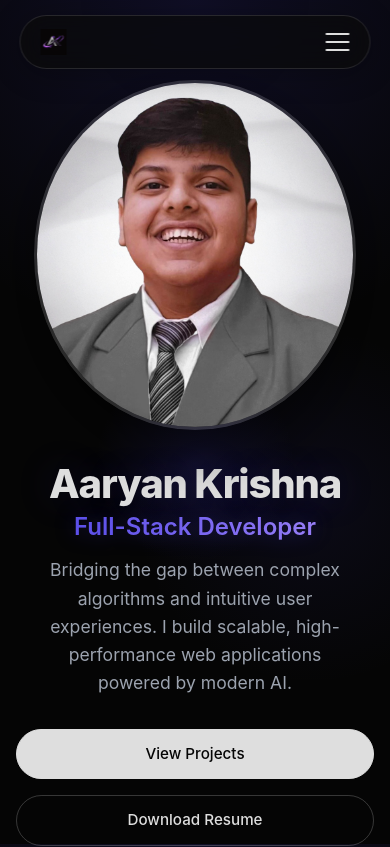
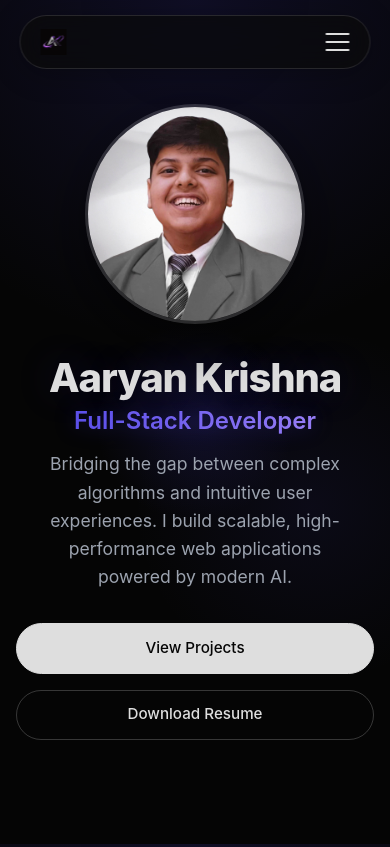
Before and after one commit to aaryan-codes56/portfolio, a React (Vite) app: page / in a window 390 px wide. Shown: the top 847 px of the page. Built offline with nearby package versions, Linux system fonts and the light colour scheme.

Commit message:
style: Reduce hero image size on mobile screens

```diff
--- a/src/components/Hero/Hero.css
+++ b/src/components/Hero/Hero.css
@@ -162,6 +162,11 @@
         margin: 0 auto;
     }
 
+    .hero-image {
+        max-width: 280px;
+        height: 280px;
+    }
+
     .name {
         font-size: 3.5rem;
     }
@@ -177,6 +182,11 @@
 }
 
 @media (max-width: 480px) {
+    .hero-image {
+        max-width: 220px;
+        height: 220px;
+    }
+
     .name {
         font-size: 2.5rem;
         word-wrap: break-word;
```
